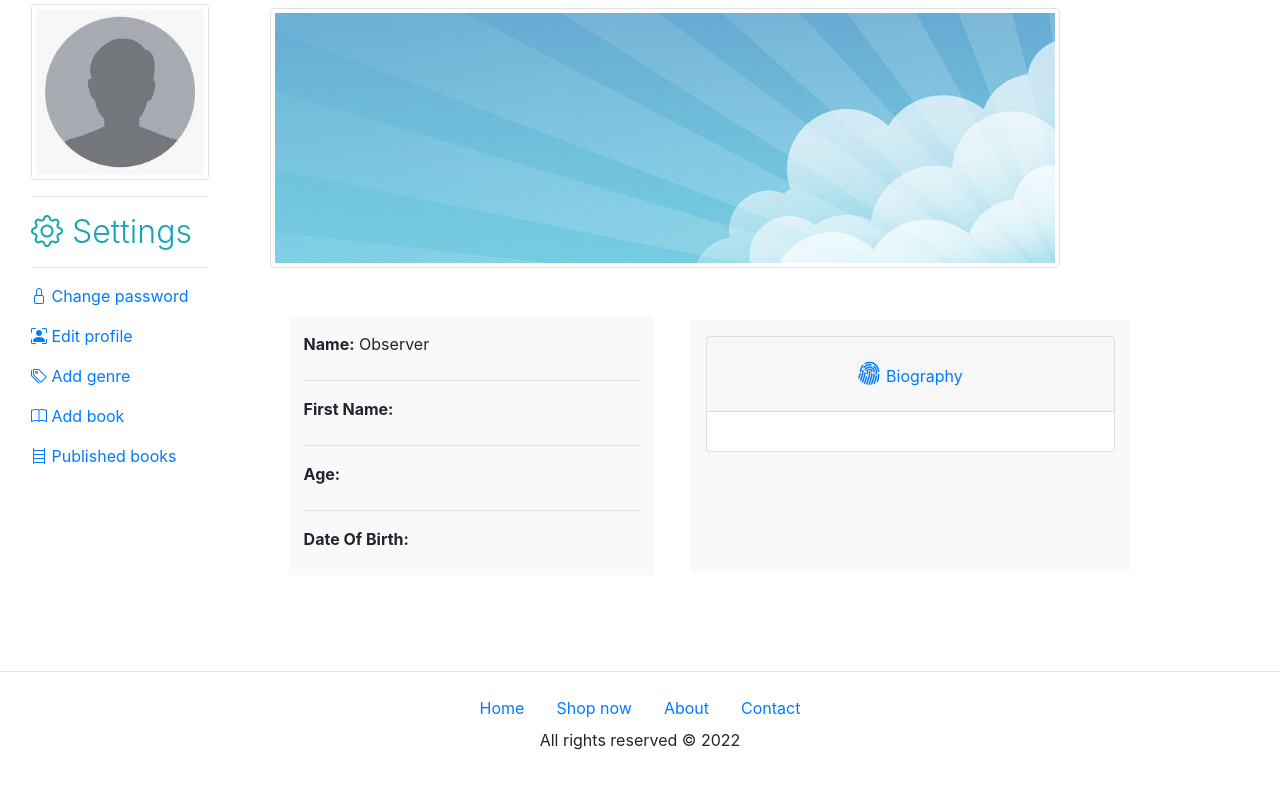
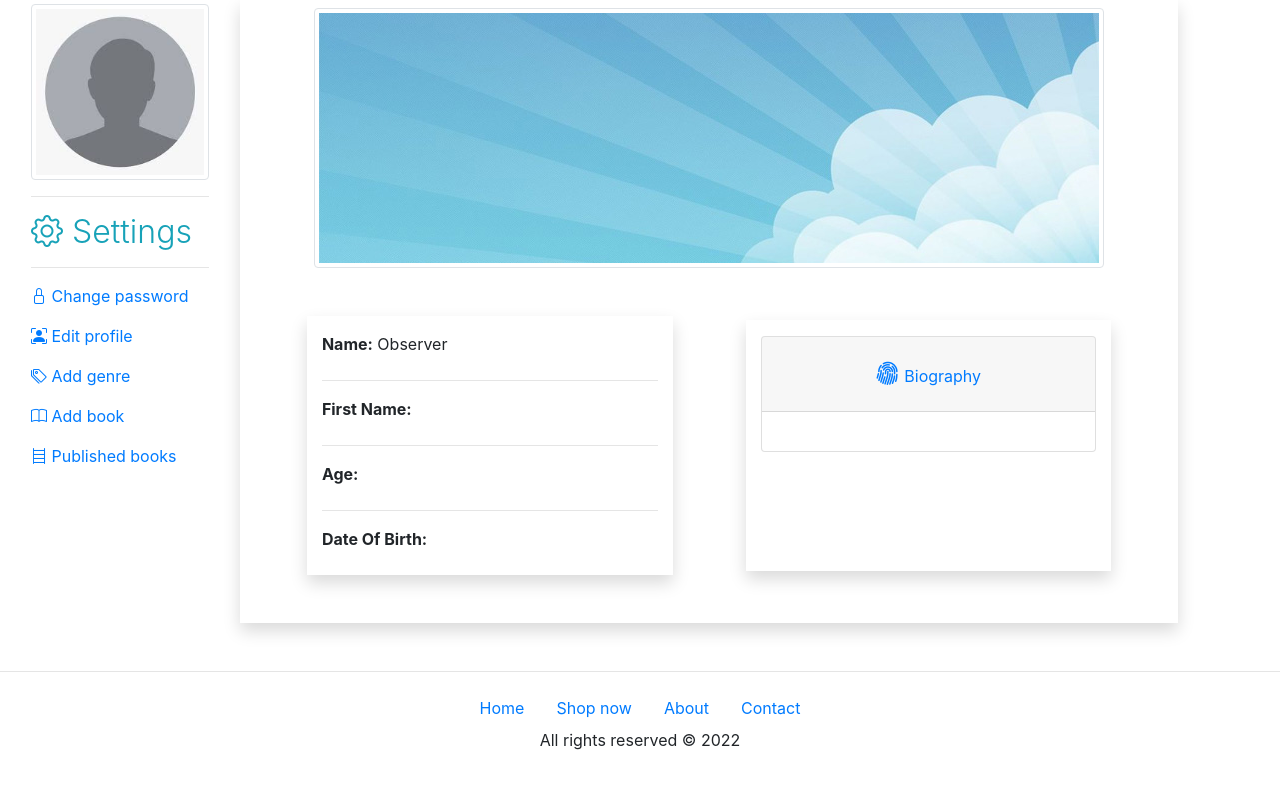
Before and after one commit to XessiveObserver/sellbooks, a Django app: page /users/ in a window 1280 px wide. Shown: the part 56-856 px from the top of the page. Run offline with Django 4.2, Linux system fonts and the light colour scheme; a user stored in the database is signed in; data comes from the database, SQL or seed files in the repository; both versions use the stored data as it was after the commit; parts of the project's set-up code (start-up, migrations or seed data) failed here and were passed over; some libraries are stand-ins or nearby versions.

Commit message:
general styling

```diff
--- a/library/templates/library/add_genre.html
+++ b/library/templates/library/add_genre.html
@@ -3,7 +3,7 @@
 {% load bootstrap4 %}
 {% block content %}
 <div class="row col-sm-12 container">
-    <div class="col-sm-2 ml-5 mt-3">
+    <div class="col-sm-2 ml-5 mt-3 shadow-sm p-3">
 
         <div class="mx-auto">
             {% if request.user.profile.photo_url %}
--- a/users/templates/registration/password_change_form.html
+++ b/users/templates/registration/password_change_form.html
@@ -4,7 +4,7 @@
 {% block title %}Change your password{% endblock title %}
 {% block content %}
 <div class="row col-sm-12 container">
-  <div class="col-sm-2 ml-5 mt-3">
+  <div class="col-sm-2 ml-5 mt-3 shadow-sm">
 
     <div class="mx-auto">
       {% if request.user.profile.photo_url %}
--- a/users/templates/users/dashboard.html
+++ b/users/templates/users/dashboard.html
@@ -55,19 +55,19 @@
         </p>
     </div>
 
-    <div class="col-sm-9 mt-1">
+    <div class="col-sm-9 mt-0 shadow">
         {% if request.user.is_authenticated %}
-            <div class="col d-flex justify-content-left">
+            <div class="col d-flex justify-content-center">
                 {% if request.user.profile.cover_url %}
                     <img src="{{ request.user.profile.cover_url}}"
-                    alt="cover photo" class="mt-1 img-fluid img-thumbnail" style="height: 22rem; width:50rem;">
+                    alt="cover photo" class="mt-2 img-fluid img-thumbnail" style="height: 22rem; width:50rem;">
                 {% else %}
-                    <img src="{% static 'images/default-cover-image.jpg'%}" alt="avatar" class="mt-1 img-fluid img-thumbnail">
+                    <img src="{% static 'images/default-cover-image.jpg'%}" alt="avatar" class="mt-2 img-fluid img-thumbnail">
                 {% endif %}
             </div>
 
             <div class="row col-sm-12 my-5 mx-0">
-                <div class="col-sm-5 bg-light mx-auto">
+                <div class="col-sm-5 mx-auto shadow">
                     <div class="my-3">
                         <p>
                             <label class="font-weight-bold">Name:</label> {{ request.user.username }}
@@ -86,7 +86,7 @@
                         </p>
                     </div>
                 </div>
-                <div class="col-sm-6 bg-light mx-auto my-1">
+                <div class="col-sm-5 mx-auto my-1 shadow">
                     <div class="accordion" id="accordionExample">
                         <div class="card my-3">
                             <div class="card-header" id="headingOne">
--- a/users/templates/users/delete_account.html
+++ b/users/templates/users/delete_account.html
@@ -5,7 +5,7 @@
 {% block title %}Edit your account{% endblock title %}
 
 {% block content %}
-<div class=" mx-auto col-sm-5 pt-3 edit">
+<div class=" mx-auto col-sm-5 pt-3 edit shadow-sm">
     <form method="POST">
         {% csrf_token %}
         <fieldset class="form-group">
--- a/users/templates/users/edit.html
+++ b/users/templates/users/edit.html
@@ -4,7 +4,7 @@
 {% block title %}Edit your account{% endblock title %}
 {% block content %}
 <div class="row col-sm-12 container">
-        <div class="col-sm-2 ml-5 mt-3">
+        <div class="col-sm-2 ml-5 mt-3 shadow-sm p-3">
 
             <div class="mx-auto">
                     {% if request.user.profile.photo_url %}
--- a/users/templates/users/settings.html
+++ b/users/templates/users/settings.html
@@ -2,7 +2,7 @@
 {% load static %}
 {% load bootstrap4 %}
 {% block content %}
-<div class="col-sm-4 mx-3 mx-auto mt-2">
+<div class="col-sm-4 mx-3 mx-auto mt-2 shadow-sm p-3">
 
     <div class="mx-auto">
         {% if request.user.profile.photo_url %}
```
Also changed, not shown: db.sqlite3.
